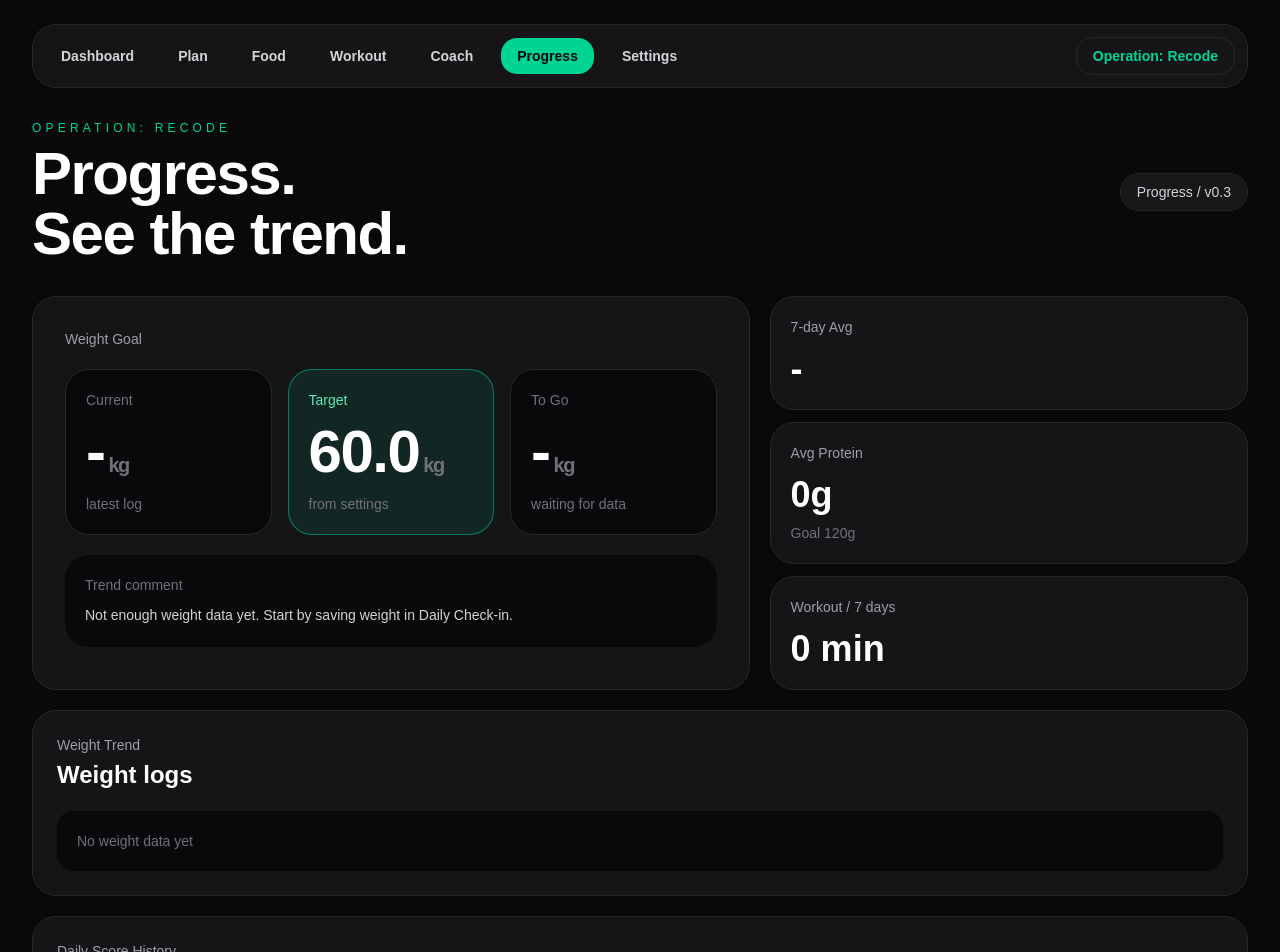
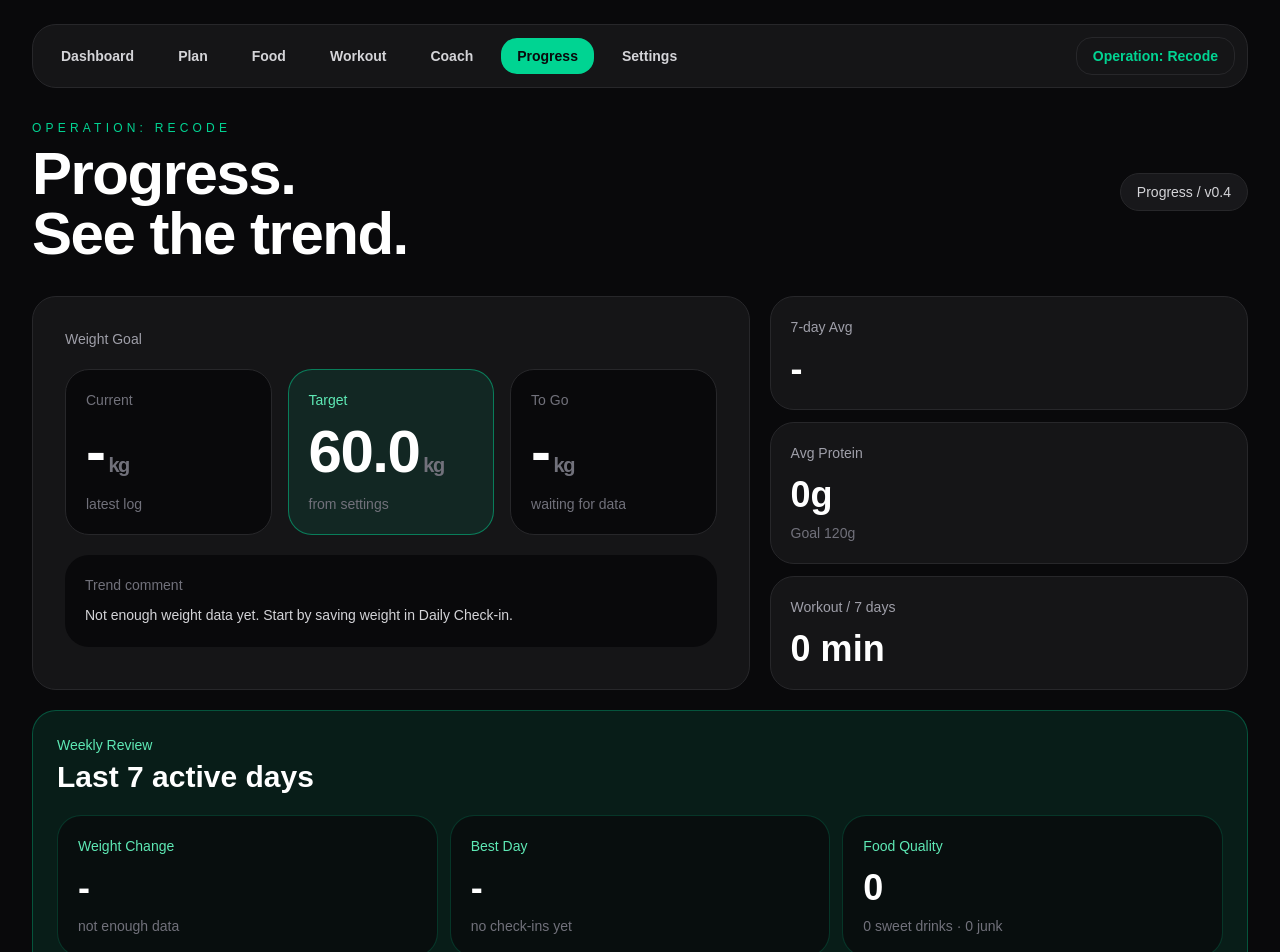
Before and after one commit to ptjaijai/operation-recode, a Next.js app: page /progress in a window 1280 px wide. Shown: the top 952 px of the page. Built offline with nearby package versions, Linux system fonts and the light colour scheme.

Commit message:
Add weekly review to progress

```diff
--- a/app/progress/page.tsx
+++ b/app/progress/page.tsx
@@ -18,6 +18,8 @@ type FoodLog = {
   id: string;
   date: string;
   protein: number;
+  sweetDrink?: boolean;
+  junkFood?: boolean;
 };
 
 type WorkoutLog = {
@@ -152,6 +154,18 @@ function normalizeFoodLog(raw: Record<string, unknown>): FoodLog {
         : typeof raw.proteinEstimate === "number"
         ? raw.proteinEstimate
         : 0,
+    sweetDrink:
+      typeof raw.sweetDrink === "boolean"
+        ? raw.sweetDrink
+        : typeof raw.hasSweetDrink === "boolean"
+        ? raw.hasSweetDrink
+        : false,
+    junkFood:
+      typeof raw.junkFood === "boolean"
+        ? raw.junkFood
+        : typeof raw.hasJunkFood === "boolean"
+        ? raw.hasJunkFood
+        : false,
   };
 }
 
@@ -252,6 +266,48 @@ function getTrendText({
   )} kg left to target. Keep collecting data.`;
 }
 
+function getWeeklyAdvice({
+  weeklyWeightChange,
+  avgProtein,
+  proteinGoal,
+  workoutMinutes,
+  sweetDrinkCount,
+  junkCount,
+}: {
+  weeklyWeightChange: number;
+  avgProtein: number;
+  proteinGoal: number;
+  workoutMinutes: number;
+  sweetDrinkCount: number;
+  junkCount: number;
+}) {
+  if (avgProtein < proteinGoal * 0.65) {
+    return "สัปดาห์หน้าแก้ที่โปรตีนก่อน เพราะโปรตีนเฉลี่ยยังต่ำเกินไป เสี่ยงหิวและเสียกล้าม";
+  }
+
+  if (workoutMinutes < 120) {
+    return "สัปดาห์หน้าเพิ่ม movement ให้สม่ำเสมอกว่านี้ ไม่ต้องหนัก แค่ให้มีหลายวัน";
+  }
+
+  if (sweetDrinkCount > 2) {
+    return "สัปดาห์หน้าให้ลดน้ำหวานก่อน เพราะเป็นแคลอรี่ที่เข้ามาง่ายและไม่อิ่ม";
+  }
+
+  if (junkCount > 2) {
+    return "สัปดาห์หน้าอย่าปล่อย junk food ต่อเนื่อง ให้ใช้มื้อถัดไปเป็น reset meal";
+  }
+
+  if (weeklyWeightChange < -0.3) {
+    return "สัปดาห์นี้ trend ดี ทำ pattern เดิมซ้ำ อย่าเพิ่มความโหดจนหลุด";
+  }
+
+  if (weeklyWeightChange > 0.3) {
+    return "น้ำหนักสัปดาห์นี้ขึ้น ให้เช็ก snack, น้ำหวาน, มื้อดึก และวันสุดสัปดาห์";
+  }
+
+  return "สัปดาห์นี้ค่อนข้างนิ่ง ให้เก็บข้อมูลต่อ และคุมพื้นฐานให้แน่นกว่าเดิม";
+}
+
 export default function ProgressPage() {
   const [dailyLogs, setDailyLogs] = useState<DailyLog[]>([]);
   const [foodLogs, setFoodLogs] = useState<FoodLog[]>([]);
@@ -295,6 +351,11 @@ export default function ProgressPage() {
       ? last7Weights.reduce((sum, log) => sum + log.weight, 0) / last7Weights.length
       : 0;
 
+  const weeklyWeightStart = last7Weights[0]?.weight ?? 0;
+  const weeklyWeightEnd = last7Weights[last7Weights.length - 1]?.weight ?? 0;
+  const weeklyWeightChange =
+    weeklyWeightStart && weeklyWeightEnd ? weeklyWeightEnd - weeklyWeightStart : 0;
+
   const last14Daily = dailyLogs
     .slice()
     .sort((a, b) => b.date.localeCompare(a.date))
@@ -326,12 +387,35 @@ export default function ProgressPage() {
     return sum + dayMinutes;
   }, 0);
 
+  const weeklySweetDrinks = last7Dates.reduce((sum, date) => {
+    return sum + foodLogs.filter((log) => log.date === date && log.sweetDrink).length;
+  }, 0);
+
+  const weeklyJunkFood = last7Dates.reduce((sum, date) => {
+    return sum + foodLogs.filter((log) => log.date === date && log.junkFood).length;
+  }, 0);
+
   const avgProtein =
     last7Dates.length > 0 ? Math.round(weeklyProtein / last7Dates.length) : 0;
+
+  const bestDailyLog = dailyLogs
+    .slice()
+    .sort((a, b) => getDailyScore(b, goals) - getDailyScore(a, goals))[0];
+
+  const bestScore = bestDailyLog ? getDailyScore(bestDailyLog, goals) : 0;
 
   const maxWeight = Math.max(...weightLogs.map((log) => log.weight), 1);
   const minWeight = Math.min(...weightLogs.map((log) => log.weight), 0);
   const range = Math.max(maxWeight - minWeight, 1);
+
+  const weeklyAdvice = getWeeklyAdvice({
+    weeklyWeightChange,
+    avgProtein,
+    proteinGoal: goals.proteinGoal,
+    workoutMinutes: weeklyWorkoutMinutes,
+    sweetDrinkCount: weeklySweetDrinks,
+    junkCount: weeklyJunkFood,
+  });
 
   return (
     <main className="min-h-screen bg-zinc-950 text-white">
@@ -351,7 +435,7 @@ export default function ProgressPage() {
           </div>
 
           <div className="rounded-full border border-zinc-800 bg-zinc-900 px-4 py-2 text-sm text-zinc-300">
-            Progress / v0.3
+            Progress / v0.4
           </div>
         </nav>
 
@@ -403,6 +487,46 @@ export default function ProgressPage() {
               note={`Goal ${goals.proteinGoal}g`}
             />
             <StatCard label="Workout / 7 days" value={`${weeklyWorkoutMinutes} min`} />
+          </div>
+        </section>
+
+        <section className="mt-5 rounded-3xl border border-emerald-400/30 bg-emerald-400/10 p-5 md:p-6">
+          <p className="text-sm text-emerald-300">Weekly Review</p>
+          <h2 className="mt-1 text-3xl font-black">Last 7 active days</h2>
+
+          <div className="mt-5 grid gap-3 md:grid-cols-3">
+            <ReviewCard
+              label="Weight Change"
+              value={
+                weeklyWeightStart && weeklyWeightEnd
+                  ? `${weeklyWeightChange > 0 ? "+" : ""}${weeklyWeightChange.toFixed(1)} kg`
+                  : "-"
+              }
+              note={
+                weeklyWeightStart && weeklyWeightEnd
+                  ? `${weeklyWeightStart.toFixed(1)} → ${weeklyWeightEnd.toFixed(1)} kg`
+                  : "not enough data"
+              }
+            />
+
+            <ReviewCard
+              label="Best Day"
+              value={bestDailyLog ? formatDate(bestDailyLog.date) : "-"}
+              note={bestDailyLog ? `Score ${bestScore}/100` : "no check-ins yet"}
+            />
+
+            <ReviewCard
+              label="Food Quality"
+              value={`${weeklySweetDrinks + weeklyJunkFood}`}
+              note={`${weeklySweetDrinks} sweet drinks · ${weeklyJunkFood} junk`}
+            />
+          </div>
+
+          <div className="mt-5 rounded-3xl bg-zinc-950 p-5">
+            <p className="text-xs uppercase tracking-[0.25em] text-emerald-400">
+              Next week adjustment
+            </p>
+            <p className="mt-3 text-sm leading-6 text-zinc-200">{weeklyAdvice}</p>
           </div>
         </section>
 
@@ -533,6 +657,24 @@ function StatCard({
   );
 }
 
+function ReviewCard({
+  label,
+  value,
+  note,
+}: {
+  label: string;
+  value: string;
+  note: string;
+}) {
+  return (
+    <div className="rounded-3xl border border-emerald-400/20 bg-zinc-950/70 p-5">
+      <p className="text-sm text-emerald-300">{label}</p>
+      <p className="mt-3 text-4xl font-black">{value}</p>
+      <p className="mt-2 text-sm text-zinc-500">{note}</p>
+    </div>
+  );
+}
+
 function EmptyText({ text }: { text: string }) {
   return (
     <div className="rounded-2xl bg-zinc-950 p-5 text-sm text-zinc-500">
```
